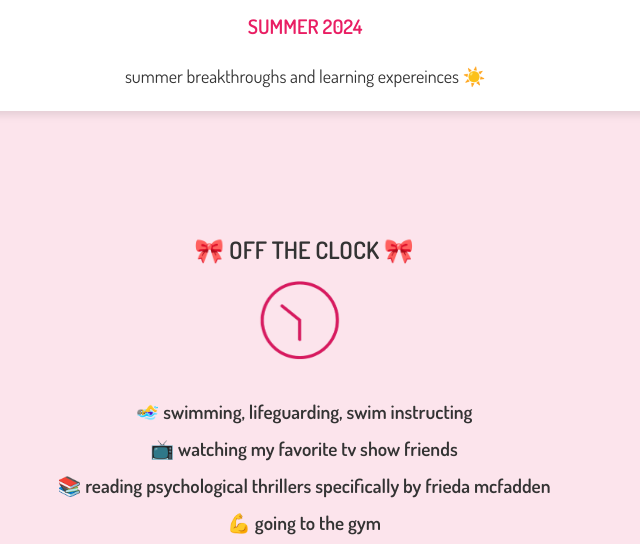
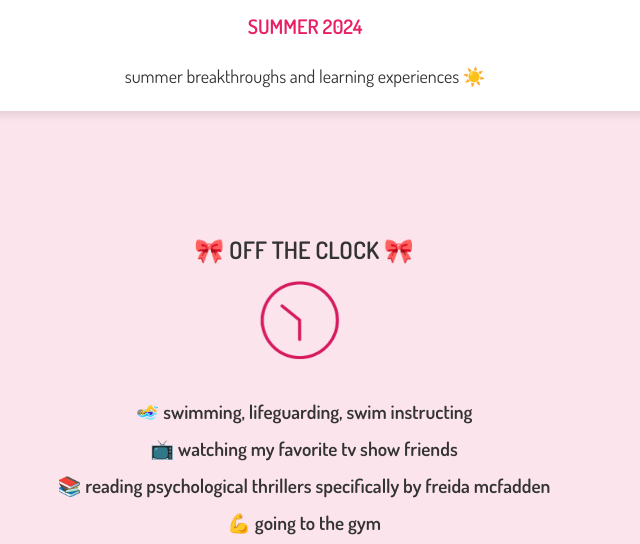
Before and after one commit to srishtisingh48/srishtisingh, a plain HTML site: page index.html in a window 1280 px wide. Shown: the part 1075-1619 px from the top of the page, 336-976 px from the left. Drawn offline with Linux system fonts and the light colour scheme.

Commit message:
Update index.html

```diff
--- a/index.html
+++ b/index.html
@@ -74,7 +74,7 @@
             <div class="timeline-item" onclick="showDetails('summer1')">
                 <div class="timeline-content">
                     <h2>SUMMER 2024</h2>
-                    <p>summer breakthroughs and learning expereinces ☀️</p>
+                    <p>summer breakthroughs and learning experiences ☀️</p>
                 </div>
                 <div id="summer1" class="timeline-details">
                     <h2>internship at quadrant technologies 🚀</h2>
@@ -103,7 +103,7 @@
             <div id="clock-container">
                 <h2>🏊‍♀️ swimming, lifeguarding, swim instructing</h2>
                 <h2>📺 watching my favorite tv show friends</h2>
-                <h2>📚 reading psychological thrillers specifically by frieda mcfadden</h2>
+                <h2>📚 reading psychological thrillers specifically by freida mcfadden</h2>
                 <h2>💪 going to the gym</h2>
                 <h2>☕ drinking coffee</h2>
             </div>
```
